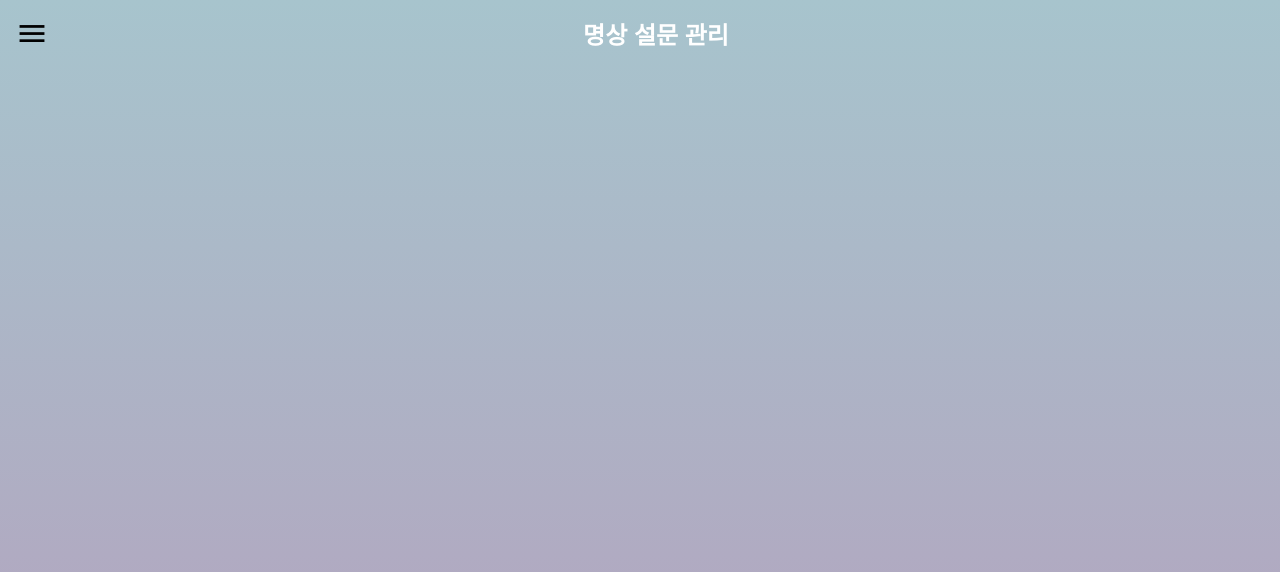
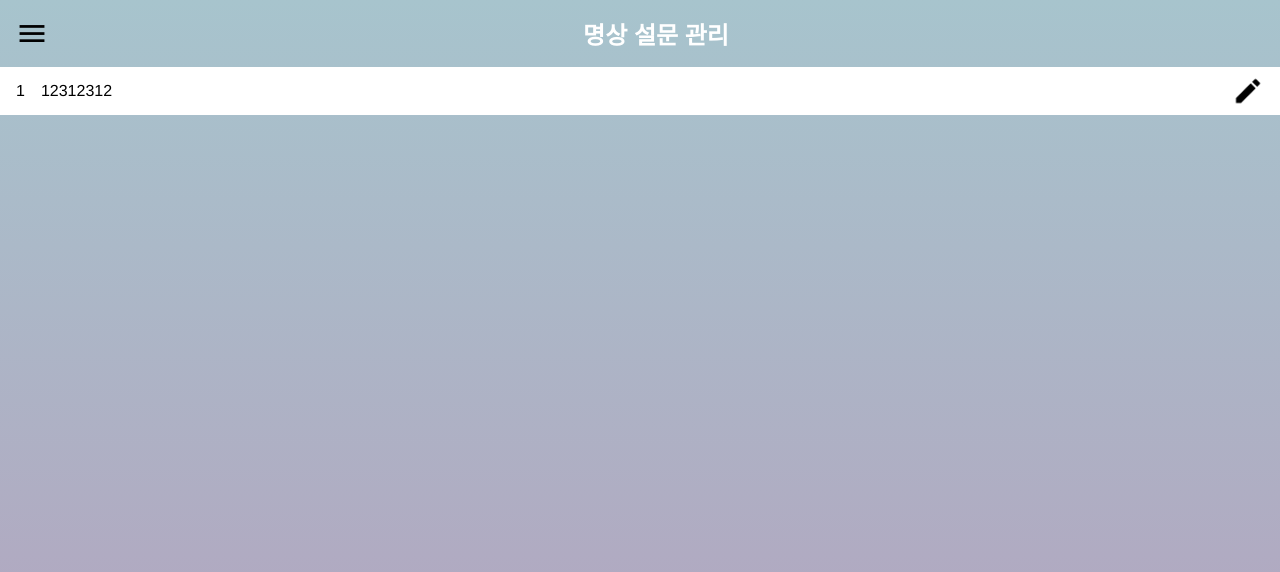
Before and after one commit to inheart-development/Inheart-admin-front, a Vue app: page /survey in a window 1280 px wide. Shown: the top 572 px of the page. Built offline with nearby package versions, Linux system fonts and the light colour scheme.

Commit message:
Add SurveyCard to page

```diff
--- a/src/pages/survey.vue
+++ b/src/pages/survey.vue
@@ -6,7 +6,8 @@
     />
     <div class="survey-content">
       <page-header title="명상 설문 관리" @open-drawer="openDrawer" />
-      <div>
+      <div class="survey-card-container">
+        <survey-card title="12312312" index="1"/>
       </div>
     </div>
   </div>
@@ -15,10 +16,11 @@
 <script>
 import navigationDrawer from '../components/NavigationDrawer.vue';
 import pageHeader from '../components/PageHeader.vue';
+import SurveyCard from '../components/SurveyCard.vue';
 
 export default {
   name: 'survey',
-  components: { navigationDrawer, pageHeader },
+  components: { navigationDrawer, pageHeader, SurveyCard },
   data() {
     return {
       isDrawerOpened: false,
```
